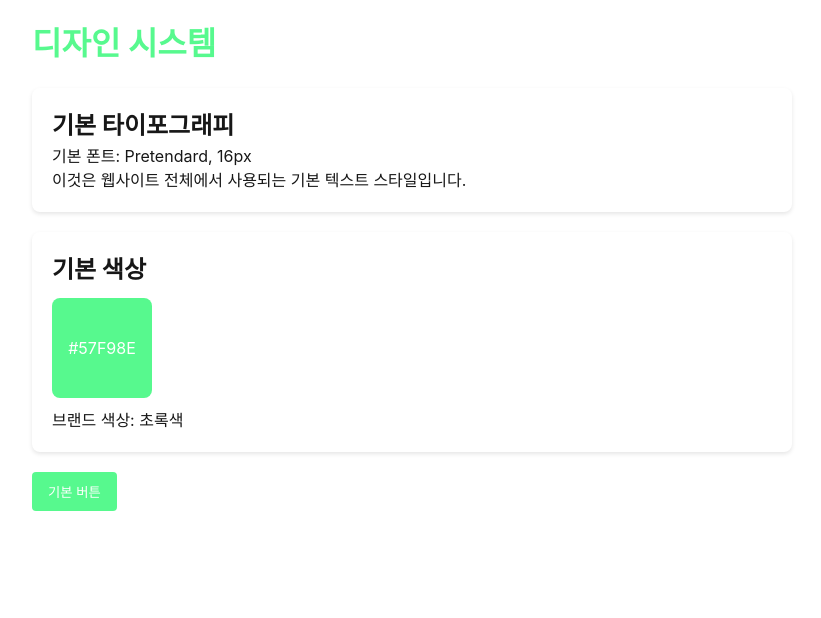
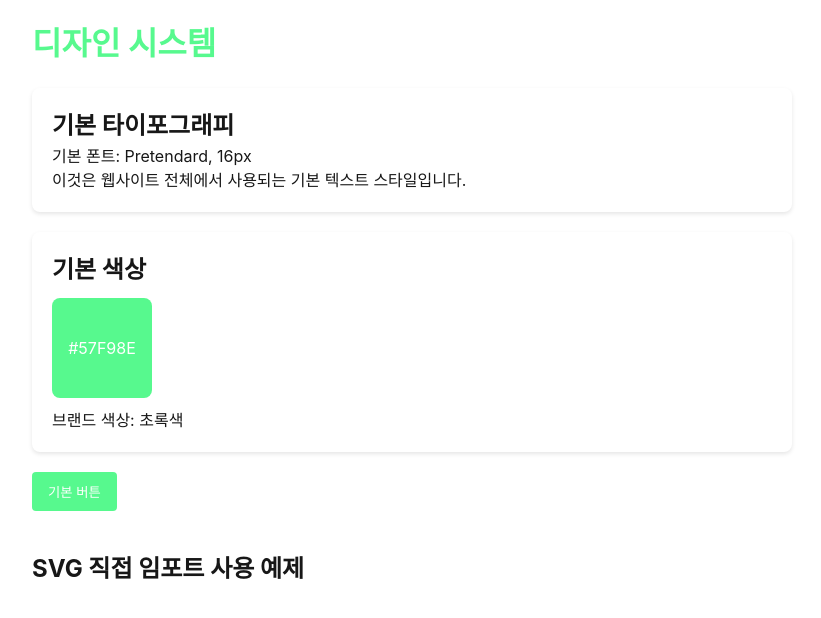
Before and after one commit to rhdmswls12/WAGWAG-frontend, a Next.js app: page /example in a window 1280 px wide. Shown: the top 618 px of the page, without its empty margins (228-1049 px from the left). Built offline with nearby package versions, Linux system fonts and the light colour scheme.

Commit message:
feat: 예제 페이지 생성[WAG-41]

```diff
--- a/src/app/example/page.tsx
+++ b/src/app/example/page.tsx
@@ -1,4 +1,5 @@
 import '@/styles/main.scss';
+import EditSvg from "@/assets/images/Edit.svg";
 
 export default function ExamplePage() {
   return (
@@ -47,6 +48,29 @@ export default function ExamplePage() {
       }}>
         기본 버튼
       </button>
+
+
+      <div style={{ margin: '40px 0' }}>
+        <h2>SVG 직접 임포트 사용 예제</h2>
+        <div style={{ display: 'flex', gap: '20px', alignItems: 'center' }}>
+          {/* 기본 SVG */}
+          <EditSvg />
+
+          {/* 속성 조정 */}
+          <EditSvg width={32} height={32} />
+
+          {/* 색상 변경 */}
+          <EditSvg fill="#57F98E" />
+
+          {/* 여러 속성 조합 */}
+          <EditSvg
+            width={48}
+            height={48}
+            fill="blue"
+            style={{ opacity: 0.7 }}
+          />
+        </div>
+      </div>
     </div>
   );
 }
--- a/src/components/atoms/Icon/index.ts
+++ /dev/null
@@ -1 +0,0 @@
-export { default, type IconProps, type IconType } from './Icon';
```
Also changed, not shown: src/app/page.tsx (+5 -23 lines), src/components/atoms/Icon/Icon.tsx (deleted, +0 -53 lines).
